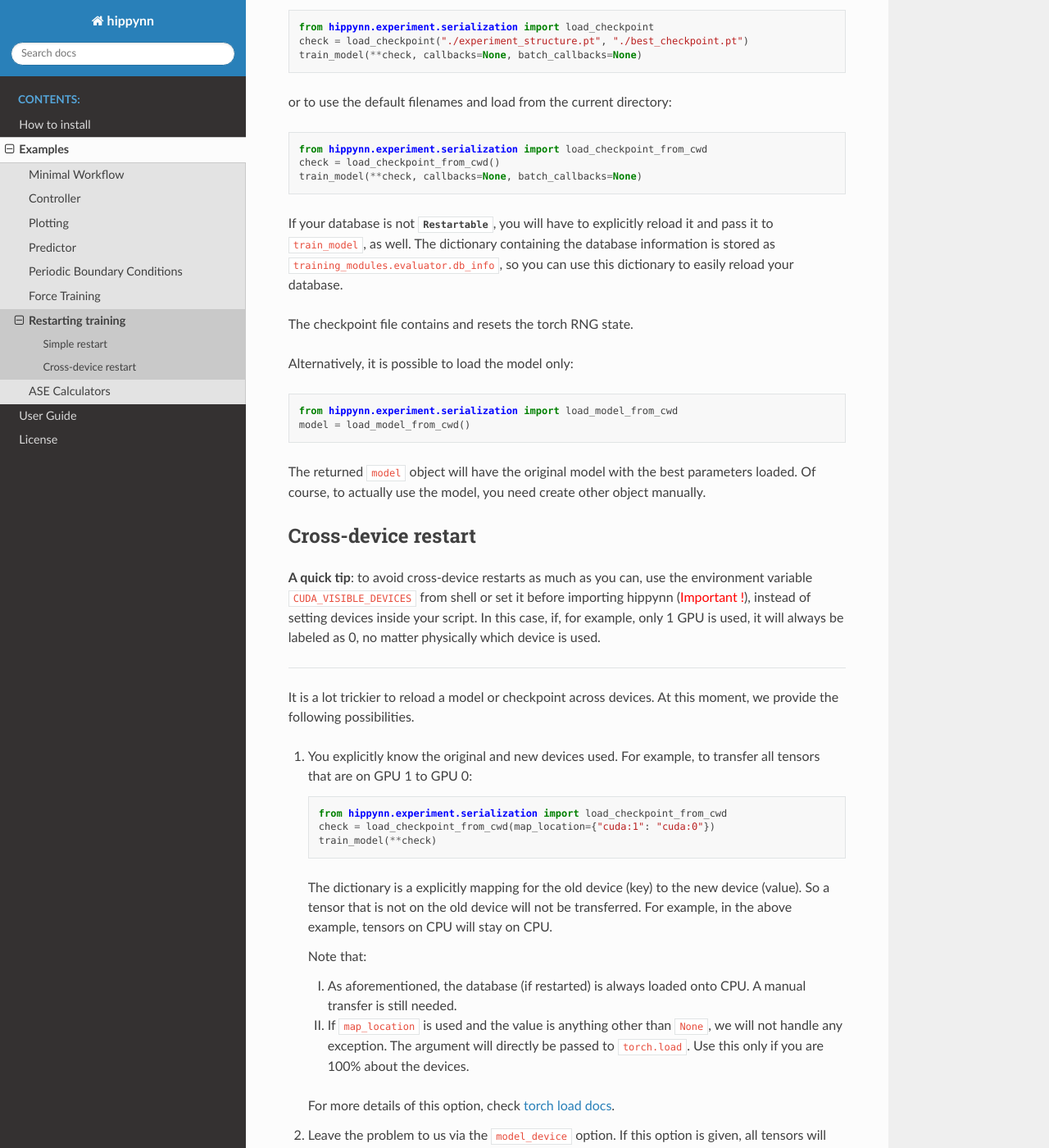
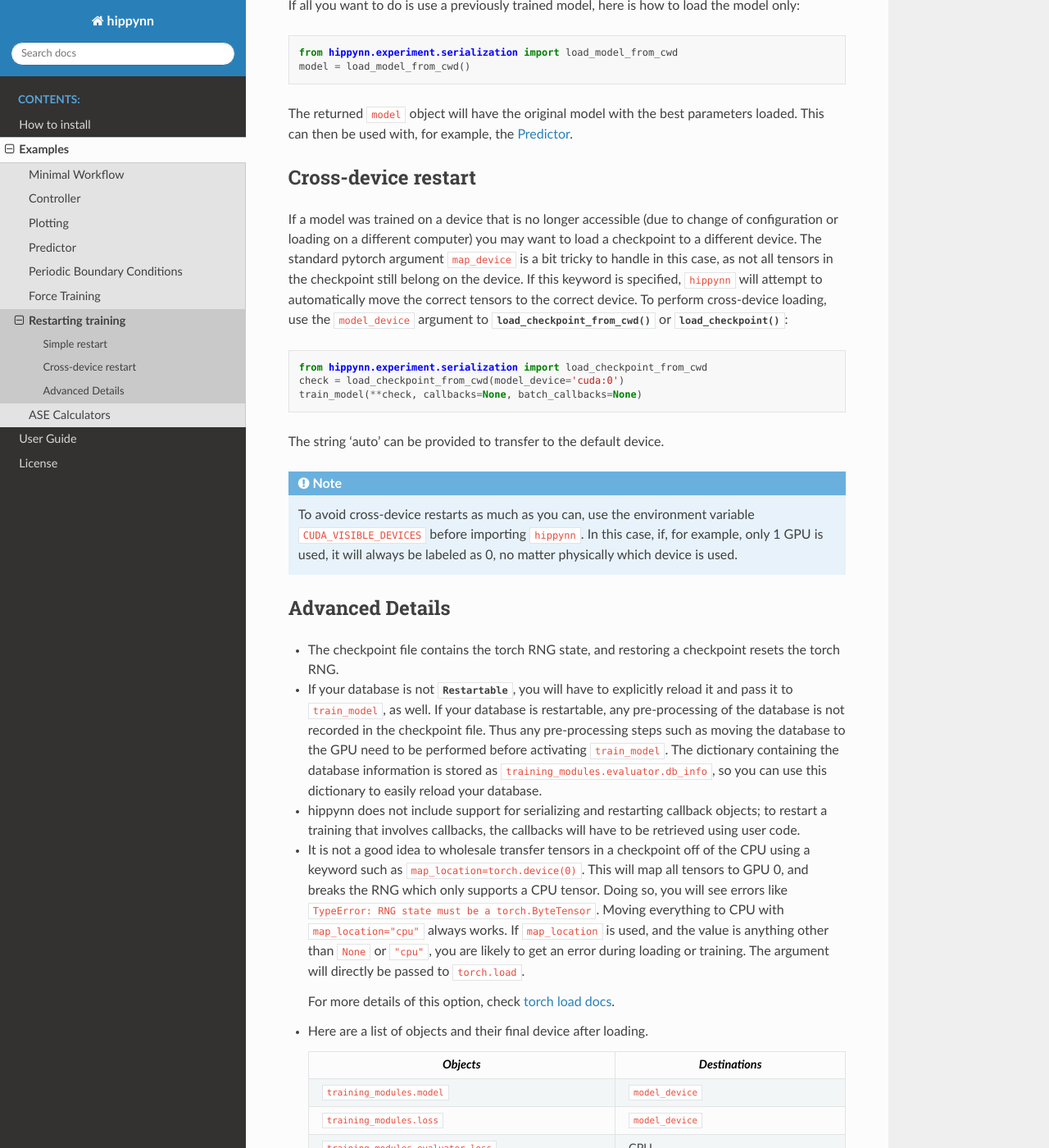
Before and after one commit to lanl/hippynn, a Sphinx documentation site: the page built from docs/source/examples/restarting.rst, in a window 1280 px wide and 1400 px high, scrolled down 1075 px. Shown: the whole window at 82% size. Built offline with Sphinx 7.4.7 and the Read the Docs theme 2.0.0, drawn with Linux system fonts in a browser that asks for light colours; pages that are not in the unit, such as notebooks, are missing from menus; some of the changed text lies outside the part shown.

Commit message:
documentation simplification

```diff
--- a/docs/source/examples/restarting.rst
+++ b/docs/source/examples/restarting.rst
@@ -6,7 +6,7 @@ You may want to restart training from a previous state, e.g., due to job length
 constraints on HPC systems.
 
 By default, hippynn saves checkpoint information for the best model found
-so far (on validation data).
+so far as measured by validation performance.
 
 The checkpoint contains the training modules, the experiment controller, and
 the metrics of the experiment so far. This can be seen by breaking down
@@ -23,24 +23,10 @@ the metrics of the experiment so far. This can be seen by breaking down
         database,
         controller,
         metrics,
-        callbacks,
-        batch_callbacks,
+        callbacks=None,
+        batch_callbacks=None,
     )
 
-Note that the database is always placed on CPU after restarting. To transfer it
-to GPU, you have to do it explicitly through ``database.send_do_device(desired_device)``.
-
-Also note that it is not possible in general to save callbacks, so when using
-this function, you need reconstruct your previous callbacks manually or set the
-two parameters to ``None``.
-
-There are two types restart,
-
-1. :ref:`A simple restart <simple>`,
-2. :ref:`A cross-device restart <cross>`, where tensors will be mapped to a
-   different device.
-
-.. _simple:
 
 Simple restart
 --------------
@@ -57,82 +43,70 @@ or to use the default filenames and load from the current directory::
     check = load_checkpoint_from_cwd()
     train_model(**check, callbacks=None, batch_callbacks=None)
 
-If your database is not :class:`~hippynn.databases.restarter.Restartable`, you
-will have to explicitly reload it and pass it to ``train_model``, as well. The
-dictionary containing the database information is stored as ``training_modules.evaluator.db_info``,
-so you can use this dictionary to easily reload your database.
-
-The checkpoint file contains and resets the torch RNG state.
-
-Alternatively, it is possible to load the model only::
+If all you want to do is use a previously trained model, here is how to load the model only::
 
     from hippynn.experiment.serialization import load_model_from_cwd
     model = load_model_from_cwd()
 
 The returned ``model`` object will have the original model with the best
-parameters loaded. Of course, to actually use the model, you need create other
-object manually.
-
-.. _cross:
+parameters loaded. This can then be used with, for example, the :doc:`/examples/predictor`.
 
 Cross-device restart
 --------------------
 
-.. role:: red
+If a model was trained on a device that is no longer accessible (due to change
+of configuration or loading on a different computer) you may want to load a checkpoint
+to a different device. The standard pytorch argument ``map_device`` is a bit tricky to
+handle in this case, as not all tensors in the checkpoint still belong on the device.
+If this keyword is specified, ``hippynn`` will attempt to automatically move the correct
+tensors to the correct device. To perform cross-device loading, use the ``model_device``
+argument to :func:`~hippynn.experiment.serialization.load_checkpoint_from_cwd`
+or :func:`~hippynn.experiment.serialization.load_checkpoint`::
 
-**A quick tip**: to avoid cross-device restarts as much as you can, use the
-environment variable ``CUDA_VISIBLE_DEVICES`` from shell or set it before
-importing hippynn (:red:`Important !`), instead of setting devices inside your
-script. In this case, if, for example, only 1 GPU is used, it will always be
-labeled as 0, no matter physically which device is used.
+     from hippynn.experiment.serialization import load_checkpoint_from_cwd
+     check = load_checkpoint_from_cwd(model_device='cuda:0')
+     train_model(**check, callbacks=None, batch_callbacks=None)
 
-#######
+The string 'auto' can be provided to transfer to the default device.
 
-It is a lot trickier to reload a model or checkpoint across devices. At this
-moment, we provide the following possibilities.
+.. note::
+   To avoid cross-device restarts as much as you can, use the
+   environment variable ``CUDA_VISIBLE_DEVICES`` before importing ``hippynn``.
+   In this case, if, for example, only 1 GPU is used, it will always be
+   labeled as 0, no matter physically which device is used.
 
-#. You explicitly know the original and new devices used. For example, to
-   transfer all tensors that are on GPU 1 to GPU 0::
+Advanced Details
+----------------
 
-    from hippynn.experiment.serialization import load_checkpoint_from_cwd
-    check = load_checkpoint_from_cwd(map_location={"cuda:1": "cuda:0"})
-    train_model(**check)
+-  The checkpoint file contains the torch RNG state, and restoring a
+   checkpoint resets the torch RNG.
 
-   The dictionary is a explicitly mapping for the old device (key) to the new
-   device (value). So a tensor that is not on the old device will not be
-   transferred. For example, in the above example, tensors on CPU will stay on
-   CPU.
+-  If your database is not :class:`~hippynn.databases.restarter.Restartable`, you
+   will have to explicitly reload it and pass it to ``train_model``, as well.
+   If your database is restartable, any pre-processing of the database is not recorded
+   in the checkpoint file. Thus any pre-processing steps such as moving the database to
+   the GPU need to be performed before activating ``train_model``.
+   The dictionary containing the database information is stored as ``training_modules.evaluator.db_info``,
+   so you can use this dictionary to easily reload your database.
 
-   Note that:
+-  hippynn does not include support for serializing and restarting callback objects; to restart
+   a training that involves callbacks, the callbacks will have to be retrieved using user code.
 
-   #. As aforementioned, the database (if restarted) is always loaded onto CPU.
-      A manual transfer is still needed.
-   #. If ``map_location`` is used and the value is anything other than ``None``,
-      we will not handle any exception. The argument will directly be passed to
-      ``torch.load``. Use this only if you are 100% about the devices.
+
+-  It is not a good idea to wholesale transfer tensors in a checkpoint
+   off of the CPU using a keyword such as ``map_location=torch.device(0)``.
+   This will map all tensors to GPU 0, and breaks the RNG which only supports a CPU
+   tensor. Doing so, you will see errors like ``TypeError: RNG state must be a torch.ByteTensor``.
+   Moving everything to CPU with ``map_location="cpu"`` always works.
+   If ``map_location`` is used, and the value is anything other than ``None`` or ``"cpu"``,
+   you are likely to get an error during loading or training.
+   The argument will directly be passed to ``torch.load``.
 
    For more details of this option, check `torch load docs`_.
 
    .. _torch load docs: https://pytorch.org/docs/stable/generated/torch.load.html
 
-#. Leave the problem to us via the ``model_device`` option. If this option is
-   given, all tensors will first be transferred to CPU and then transferred to
-   ``model_device`` if necessary. Note only some tensors will be transferred to
-   GPU if a GPU is available.
-
-   #. ``model_device="auto"`` :func:`~hippynn.tools.device_fallback` will be
-      used to automatically select the best device. If there is GPU, GPU will be
-      selected. If there are multiple GPUs, GPU 0 will be chosen. Otherwise, we
-      will use CPU.
-
-   #. ``model_device="cpu"`` or ``model_device=0`` or ``model_device="cuda:1"``
-      or ``model_device=torch.device(2)`` Given device will be used as to load
-      tensors. Make sure the target device is available.
-
-   :func:`~hippynn.experiment.serialization.load_model_from_cwd` works exactly
-   the same.
-
-   Here are a list of objects and their final device after loading.
+-  Here are a list of objects and their final device after loading.
 
    .. list-table::
       :widths: 40 30
@@ -144,26 +118,12 @@ moment, we provide the following possibilities.
         - ``model_device``
       * - ``training_modules.loss``
         - ``model_device``
-      * - ``training_modules.evaluator.model``
-        - ``model_device``
-      * - ``controller.optimizer``
-        - Partially to ``model_device``
       * - ``training_modules.evaluator.loss``
         - CPU
+      * - ``controller.optimizer``
+        - Some on ``model_device`` and some on CPU,
+          depending on details of the implementation.
       * - ``database``
         - CPU
       * - Not mentioned
         - CPU
-
-   Again, if you want to load your database to GPU, a manual transfer is
-   necessary.
-
-Note that if non-None values are assigned to both ``map_location`` and
-``model_device``, a ``TypeError`` will be raised, as both keywords will likely
-conflict with each other.
-
-:red:`Warning`: Please do not directly use something like
-``map_location=torch.device(0)``, as this will map all tensors to GPU 0 and
-breaks the RNG which only supports a CPU tensor. Doing so, you will see errors
-like ``TypeError: RNG state must be a torch.ByteTensor``. Obviously, moving
-everything to CPU with ``map_location="cpu"`` always works.
```
Also changed, not shown: 1 other file.
